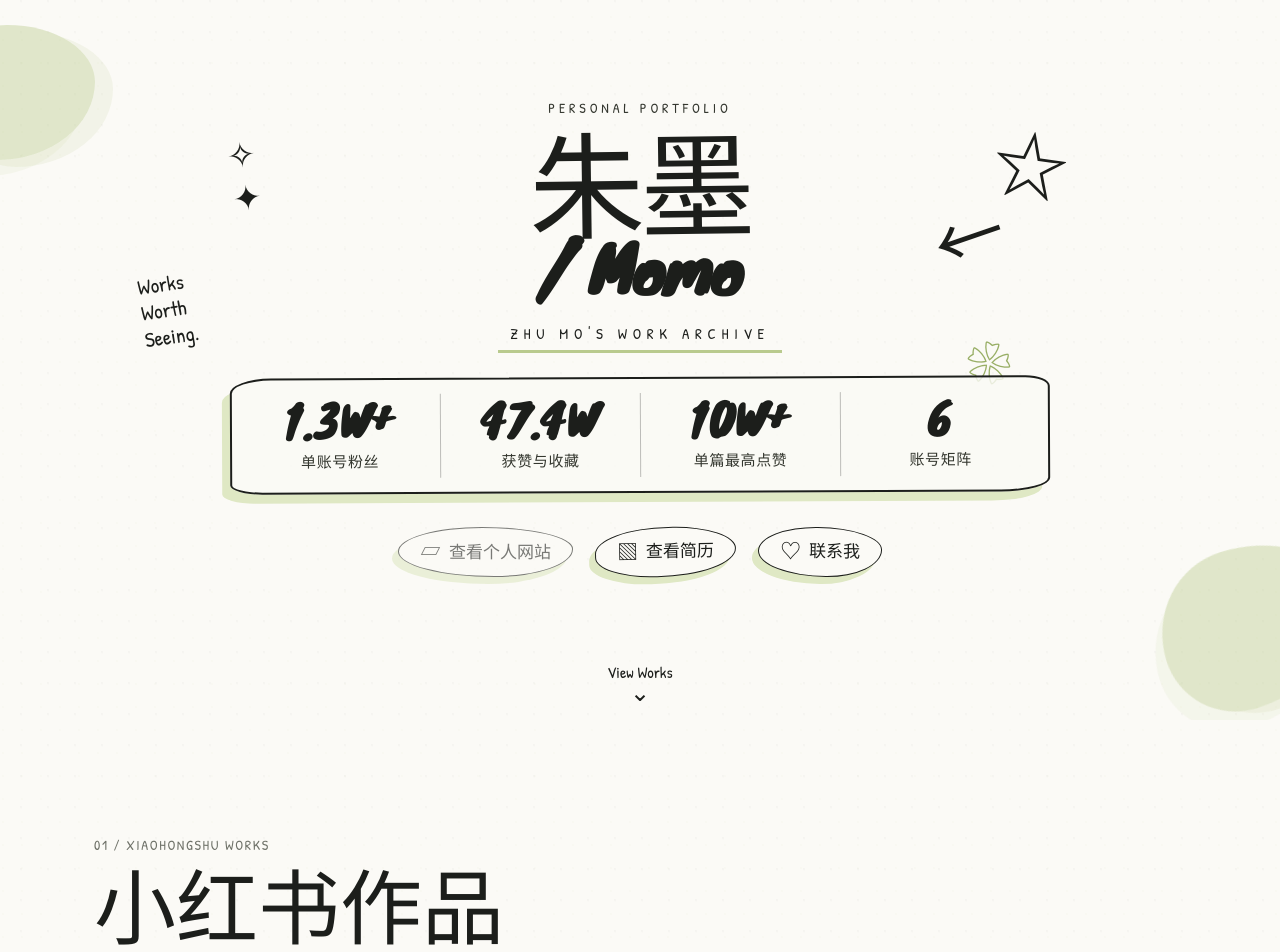
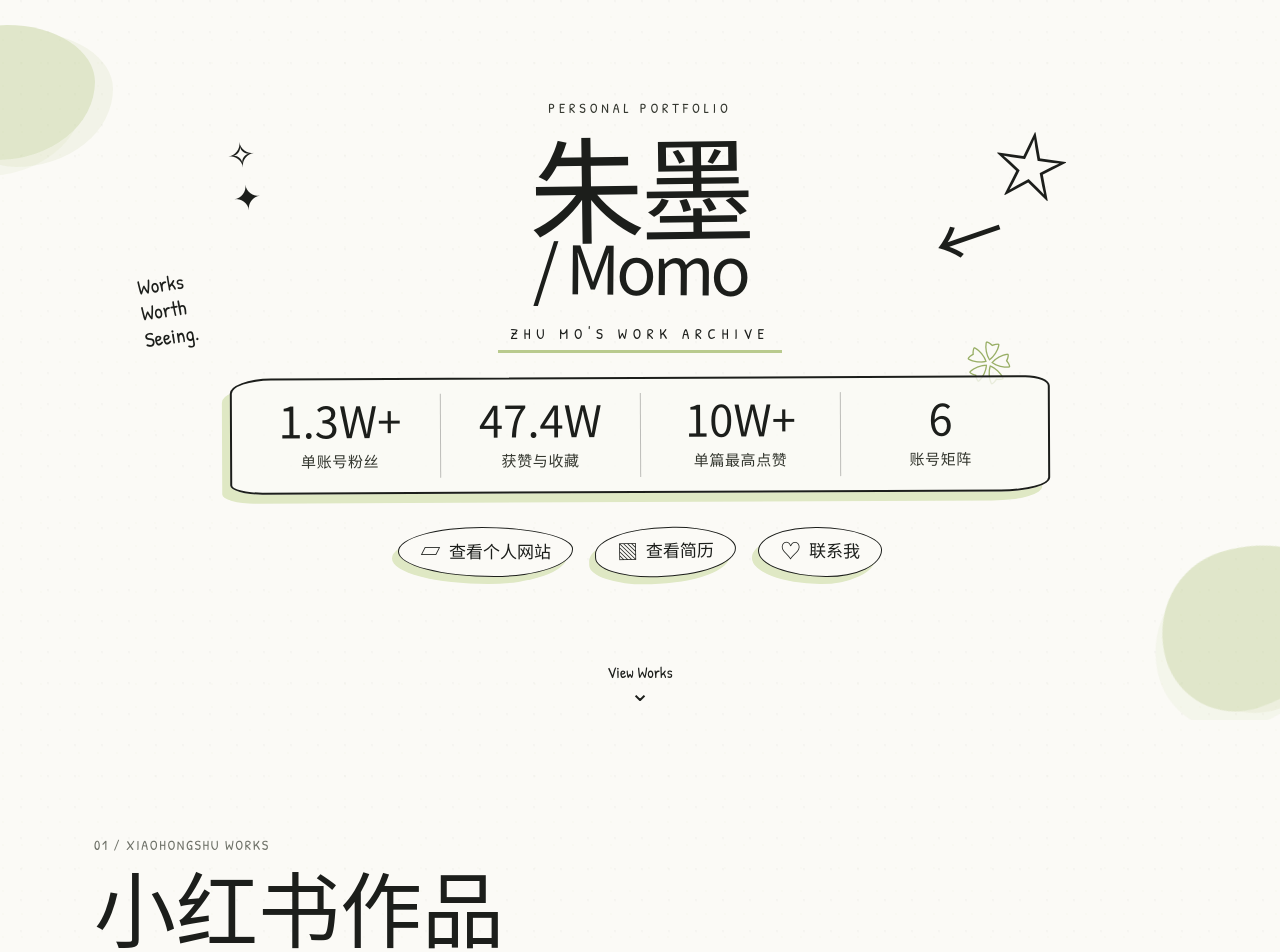
Before and after one commit to mimo-167/-01, a Next.js app: page / in a window 1280 px wide. Shown: the part 80-1032 px from the top of the page. Built offline with nearby package versions, Linux system fonts and the light colour scheme.

Commit message:
update portfolio links and resume

```diff
--- a/app/globals.css
+++ b/app/globals.css
@@ -30,6 +30,7 @@
   --line: rgba(28, 30, 27, .28);
   --hand: "Patrick Hand", "Segoe Print", "Bradley Hand", "KaiTi", "STKaiti", "Kaiti SC", cursive;
   --brush: "Knewave", Impact, sans-serif;
+  --portfolio-title: "Microsoft YaHei", "PingFang SC", "Noto Sans CJK SC", "Segoe UI", sans-serif;
 }
 
 * { box-sizing: border-box; }
@@ -443,7 +444,7 @@ button, a { -webkit-tap-highlight-color: transparent; }
 .portfolio-hero { min-height: calc(100svh - 76px); padding-top: 54px; }
 .portfolio-hero .hero-copy { width: min(100%, 980px); }
 .portfolio-hero .hero-eyebrow { margin-bottom: 18px; color: var(--body); letter-spacing: .28em; }
-.portfolio-hero h1 { font-size: clamp(72px, 9vw, 132px); }
+.portfolio-hero h1 { font-family: var(--portfolio-title); font-size: clamp(72px, 9vw, 132px); }
 .portfolio-hero h1 span:nth-child(2) { margin-top: .12em; font-size: .58em; }
 .portfolio-hero .hero-signature { margin: 28px 0 24px; font-size: 15px; letter-spacing: .38em; }
 .hero-metrics {
@@ -460,13 +461,13 @@ button, a { -webkit-tap-highlight-color: transparent; }
 }
 .hero-metrics div { min-height: 76px; display: flex; flex-direction: column; align-items: center; justify-content: center; padding: 4px 12px; }
 .hero-metrics div + div { border-left: 1.5px solid var(--line); }
-.hero-metrics strong { font-family: var(--brush); font-size: clamp(31px, 3.4vw, 45px); font-weight: 400; line-height: 1; }
+.hero-metrics strong { font-family: var(--portfolio-title); font-size: clamp(31px, 3.4vw, 45px); font-weight: 400; line-height: 1; }
 .hero-metrics span { margin-top: 7px; color: var(--body); font-size: 15px; letter-spacing: .04em; }
 .portfolio-hero .hero-links { margin-top: 34px; }
 
 .portfolio-section { position: relative; }
 .portfolio-heading { position: relative; max-width: 870px; margin-bottom: 52px; }
-.portfolio-heading h2 { margin: 0; font-family: var(--brush); font-size: clamp(49px, 7vw, 82px); font-weight: 400; line-height: 1; }
+.portfolio-heading h2 { margin: 0; font-family: var(--portfolio-title); font-size: clamp(49px, 7vw, 82px); font-weight: 400; line-height: 1; }
 .portfolio-heading > span { display: block; width: min(390px, 78vw); height: 9px; margin-top: 15px; border-top: 3px solid var(--sage-dark); border-radius: 50%; transform: rotate(-1deg); }
 
 .social-account-list { display: flex; flex-direction: column; gap: 88px; }
--- a/app/page.tsx
+++ b/app/page.tsx
@@ -124,7 +124,7 @@ export default function Home() {
           </div>
           <nav className="hero-links" aria-label="首页快速入口">
             <OptionalLink className="hero-action" href={profile.personalSiteUrl}><b aria-hidden="true">▱</b>查看个人网站</OptionalLink>
-            <a className="hero-action" href="/resume-zhu-mo.pdf" target="_blank" rel="noreferrer"><b aria-hidden="true">▧</b>查看简历</a>
+            <a className="hero-action" href="/resume-zhu-mo.pdf" download="朱墨简历2026-游戏.pdf"><b aria-hidden="true">▧</b>查看简历</a>
             <a className="hero-action" href="#contact"><b aria-hidden="true">♡</b>联系我</a>
           </nav>
         </div>
--- a/app/portfolio-data.ts
+++ b/app/portfolio-data.ts
@@ -42,7 +42,7 @@ const emptyImage = (alt: string, placeholder: string): PortfolioImage => ({
 export const profile = {
   name: "朱墨",
   englishName: "Momo",
-  personalSiteUrl: "",
+  personalSiteUrl: "https://momo-portfolio.zxkpg.uk/",
   stats: [
     { value: "1.3W+", label: "单账号粉丝" },
     { value: "47.4W", label: "获赞与收藏" },
```
Also changed, not shown: 2 other files (tests, documents, lock files or other folders).
